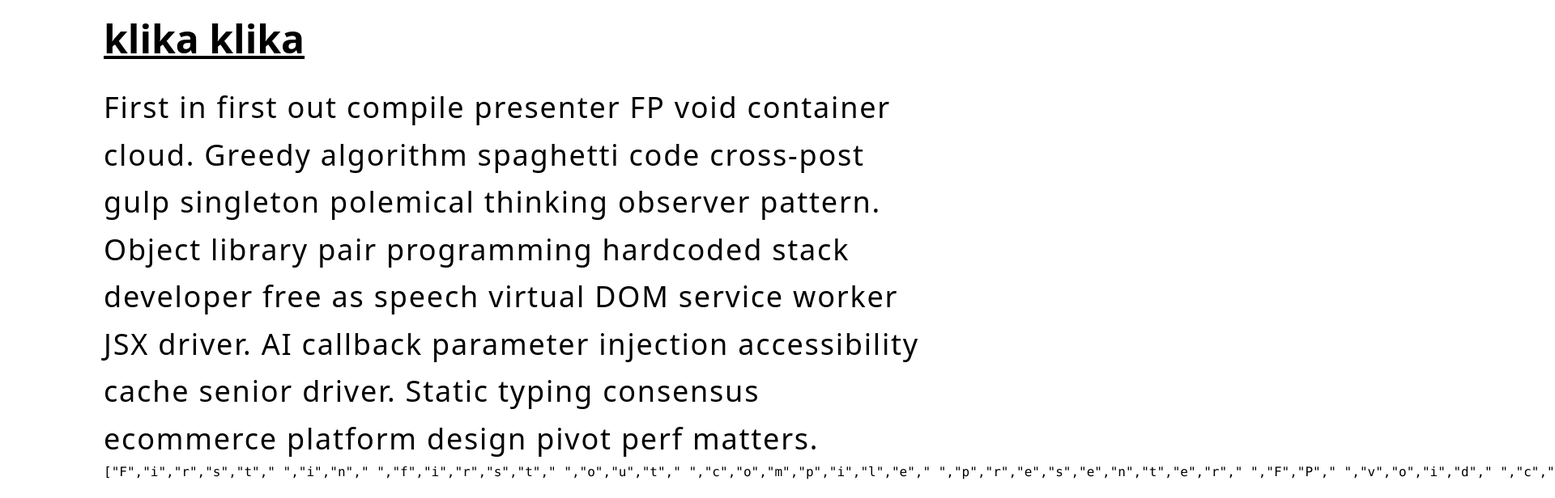
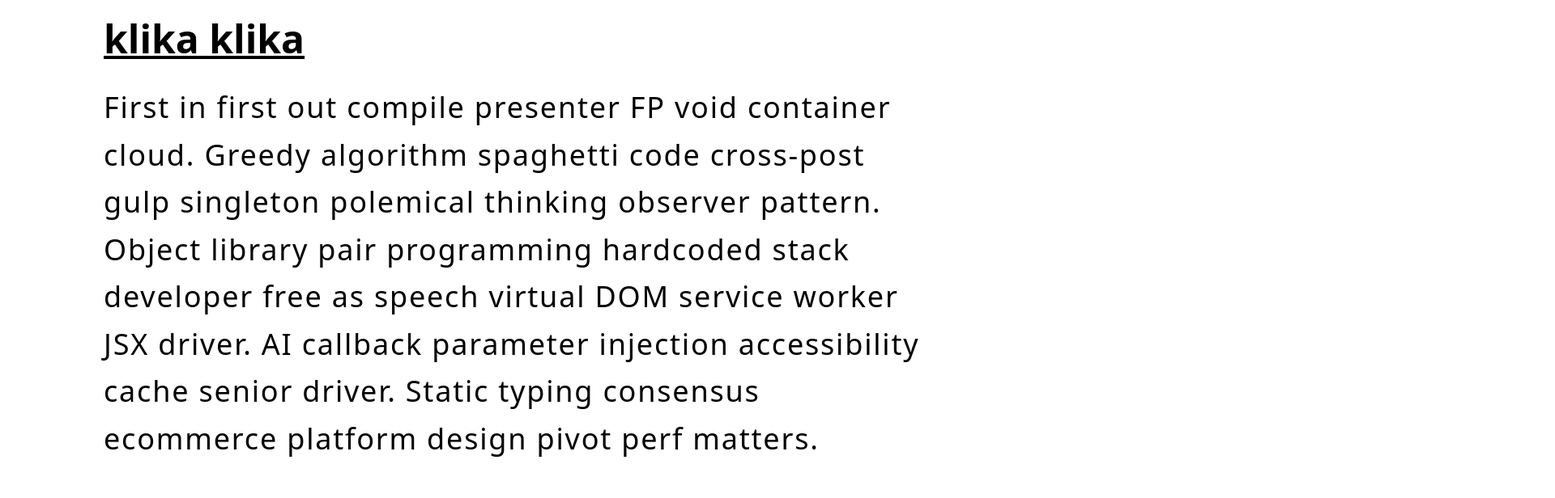
Before and after one commit to sanBastia/klikaklika, a React (Vite) app: page / in a window 1280 px wide. Shown: the top 616 px of the page at 81% size, 1920 px wide, since content can reach past the window. Built offline with nearby package versions, Linux system fonts and the light colour scheme.

Commit message:
feat: display words array

```diff
--- a/src/App.tsx
+++ b/src/App.tsx
@@ -18,9 +18,11 @@ function App() {
 					klika klika
 				</h1>
 				<p className="text-4xl leading-relaxed tracking-wider">
-					{words}
+					{wordsArray.map((item, index) => (
+						<span key={index}>{item}</span>
+					))}
 				</p>
-				<pre>{JSON.stringify(wordsArray)}</pre>
+				{/* <pre>{JSON.stringify(wordsArray)}</pre> */}
 			</div>
 		</div>
 	);
```
